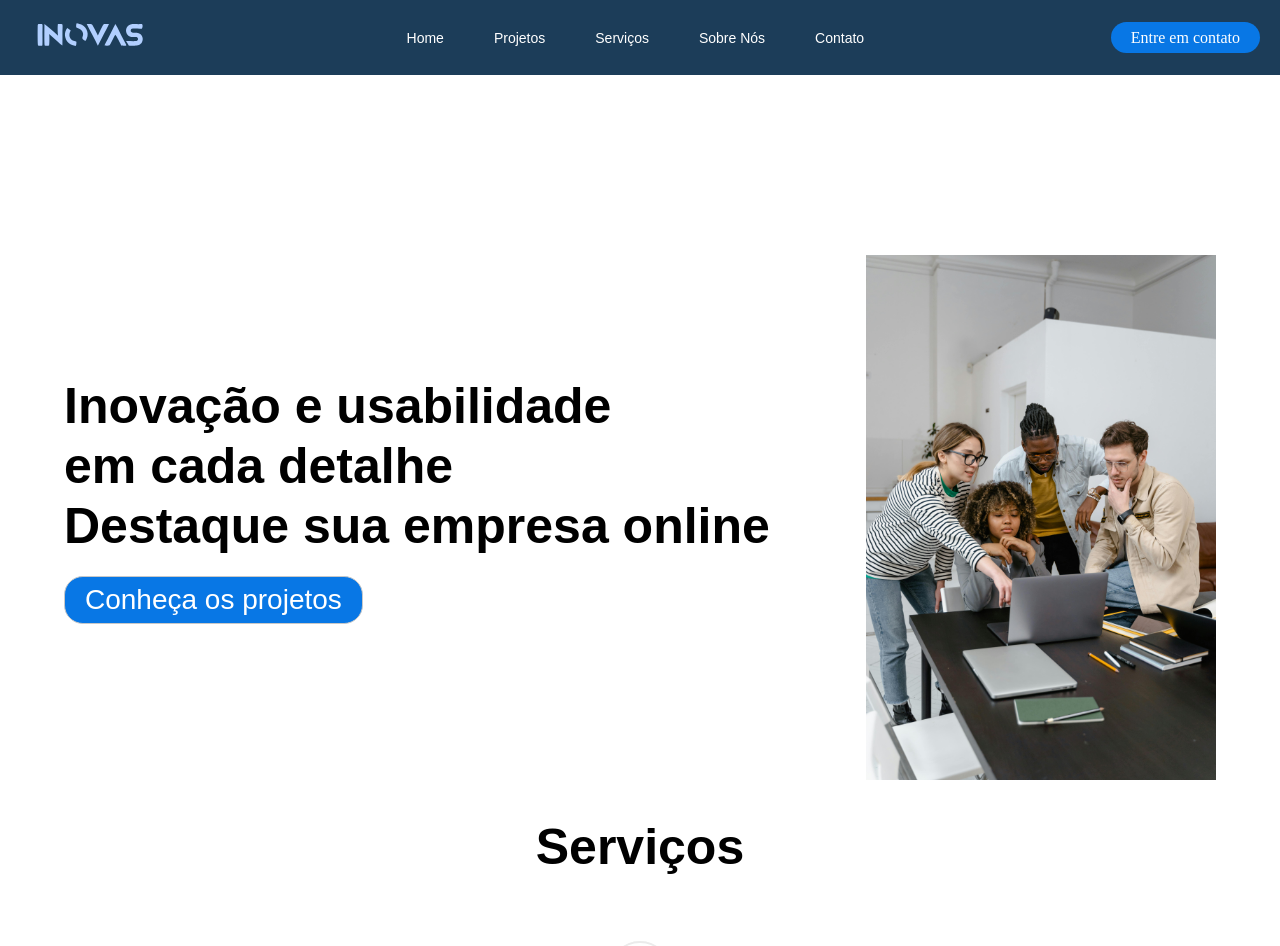
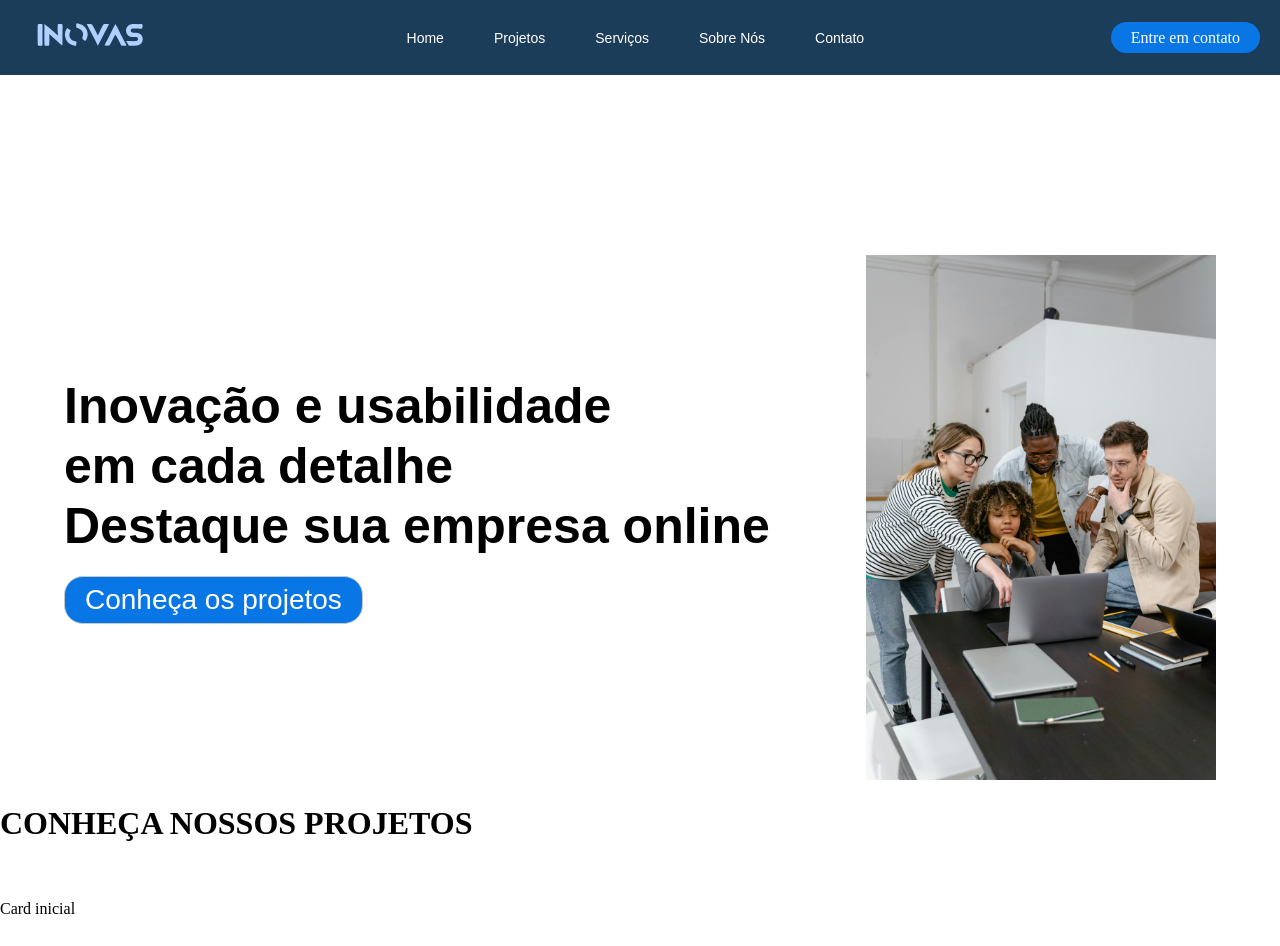
Before and after one commit to inovaSociety/inova---Projeto-3, a React (Vite) app in the folder inova/: page / in a window 1280 px wide. Shown: the top 946 px of the page. Built offline with nearby package versions, Linux system fonts and the light colour scheme.

Commit message:
Criando a estrutura basica da pagina Projeto

```diff
--- a/inova/src/App.jsx
+++ b/inova/src/App.jsx
@@ -3,6 +3,7 @@ import './App.css'
 import Navbar from './components/navbar/Index'
 import Home from './components/home/Home'
 import Service from './components/servicesLp/ServicesLp'
+import Project from './components/projects/Project'
 function App() {
 
 
@@ -10,6 +11,7 @@ function App() {
     <>
      <Navbar/>
      <Home/>
+     <Project/>
      <Service/>
     </>
   )
--- /dev/null
+++ b/inova/src/components/projects/Card.jsx
@@ -0,0 +1,14 @@
+import React from 'react'
+import './Style.css'
+const Card = () => {
+  return (
+    <div>Card inicial
+
+
+
+
+    </div>
+  )
+}
+
+export default Card
--- /dev/null
+++ b/inova/src/components/projects/Project.jsx
@@ -0,0 +1,18 @@
+import React from 'react'
+import './Style.css'
+import Card from './Card'
+
+
+const Project = () => {
+  return (
+    <div>
+        <h1>CONHEÇA NOSSOS PROJETOS</h1>
+        <br />
+        <br />
+
+        <Card/>
+    </div>
+  )
+}
+
+export default Project
```
Also changed, not shown: inova/src/components/projects/Style.css (added).
